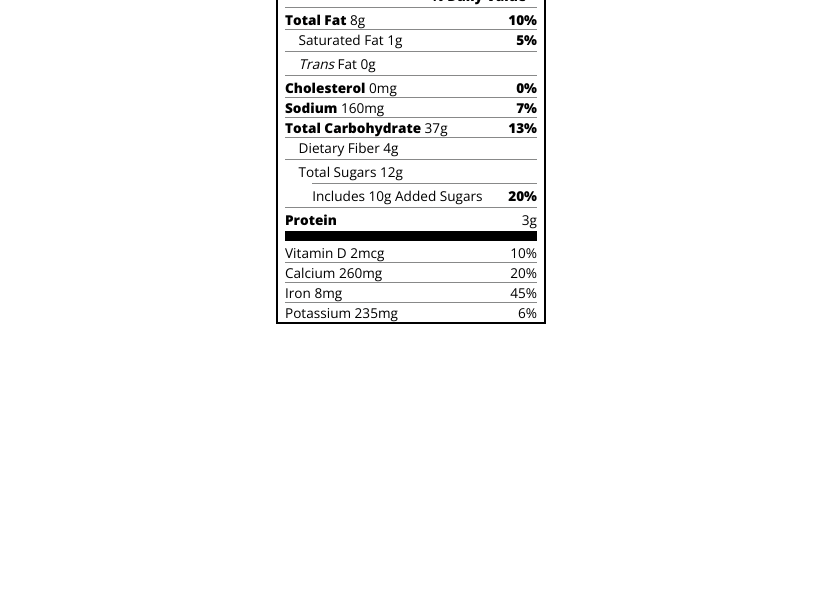
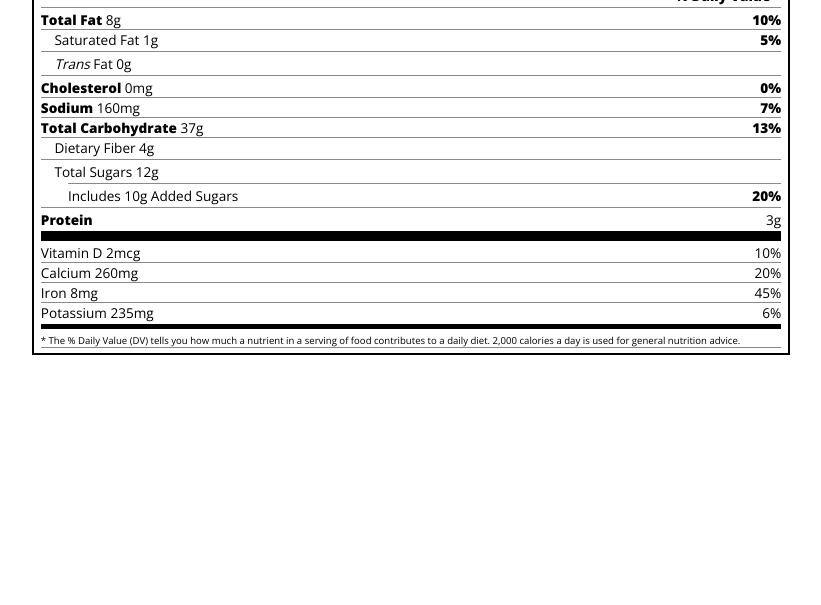
Before and after one commit to gebok/typography, a plain HTML site: page index.html in a window 1280 px wide. Shown: the part 195-800 px from the top of the page, without its empty margins (229-1050 px from the left). Drawn offline with nearby package versions, Linux system fonts and the light colour scheme.

Commit message:
Update styles.css

```diff
--- a/index.html
+++ b/index.html
@@ -48,6 +48,10 @@
         <p>Calcium 260mg <span>20%</span></p>
         <p>Iron 8mg <span>45%</span></p>
         <p class="no-divider">Potassium 235mg <span>6%</span></p>
+        <div class="divider medium"></div>
+        <p class="note">
+            * The % Daily Value (DV) tells you how much a nutrient in a serving of food contributes to a daily diet. 2,000 calories a day is used for general nutrition advice.
+        </p>
         </div>
     </div>
 </body>
--- a/styles.css
+++ b/styles.css
@@ -12,7 +12,7 @@
 
   .label {
     border: 2px solid black;
-    width: 270px;
+    width: 60%;
     margin: 20px auto;
     padding: 0 7px;
   }
```
